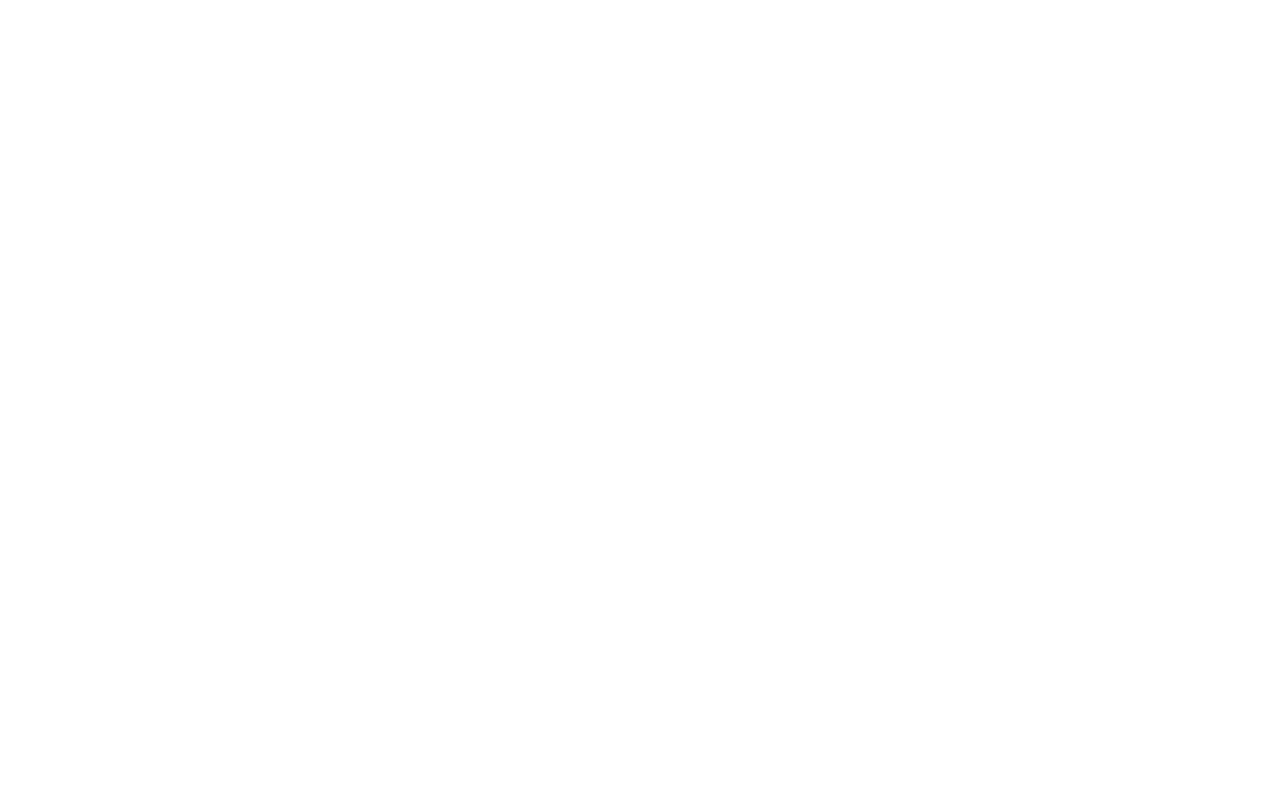
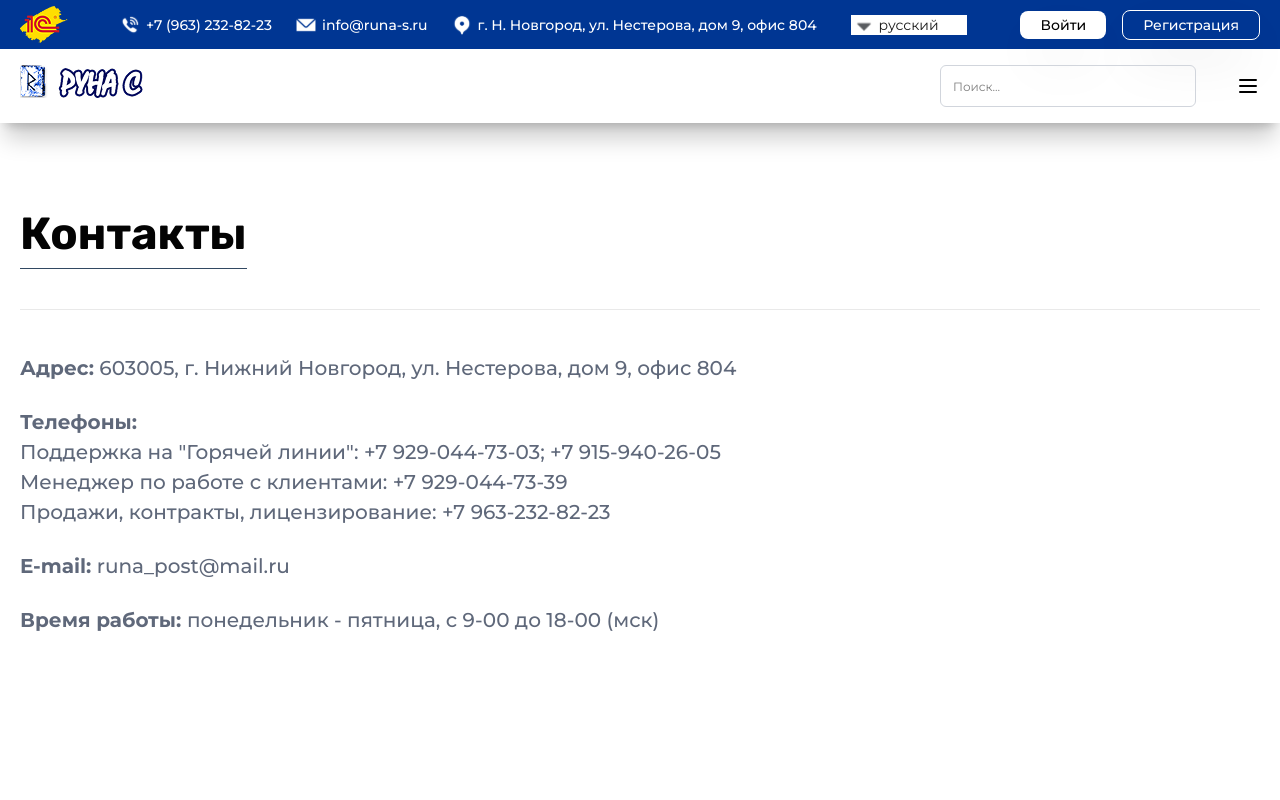
Before and after one commit to Ksarex1/runka, a Vue app in the folder vue/: page /runka/contacts in a window 1280 px wide. Before the commit this address had no page. Shown: the top 800 px of the page. Built offline with nearby package versions, Linux system fonts and the light colour scheme.

Commit message:
+ Contacts

```diff
--- a/vue/src/components/ContentRenderer-Events.vue
+++ b/vue/src/components/ContentRenderer-Events.vue
@@ -35,12 +35,12 @@
         </div>
 
         <!-- Десктопное меню -->
-        <div class="buttons hidden lg:flex gap-[20px] mt-[21px] md:w-[100%]">
+        <div class="buttons hidden lg:flex mt-[21px] md:w-[100%]">
           <router-link to="/news"><Button1 id="butt" v-if="route.path === '/news'">Новости</Button1></router-link>
           <router-link to="/news"><Button2 id="butt" v-if="route.path !== '/news'">Новости</Button2></router-link>
 
-          <router-link to="/calendar"><Button1 id="butt" v-if="route.path === '/calendar'">Календарь мероприятий</Button1></router-link>
-          <router-link to="/calendar"><Button2 id="butt" v-if="route.path !== '/calendar'">Календарь мероприятий</Button2></router-link>
+          <router-link to="/calendar"><Button1 class="ml-[20px]" id="butt" v-if="route.path === '/calendar'">Календарь мероприятий</Button1></router-link>
+          <router-link to="/calendar"><Button2 class="ml-[20px]" id="butt" v-if="route.path !== '/calendar'">Календарь мероприятий</Button2></router-link>
         </div>
       </div>
 
--- a/vue/src/components/Header.vue
+++ b/vue/src/components/Header.vue
@@ -247,7 +247,7 @@
               </ul>
             </li>
             <li class="group relative">
-              <p>Контакты</p>
+              <router-link to="/contacts"><p>Контакты</p></router-link>
             </li>
           </ul>
         </div>
--- a/vue/src/router/index.js
+++ b/vue/src/router/index.js
@@ -19,6 +19,7 @@
 import Client_Licences from "@/views/1C_Client_Licenses.vue"
 import Server_Licences from "@/views/1C_Server_Licenses.vue"
 import Services from "@/views/1C_Services.vue"
+import Contacts from "@/views/Contacts.vue"
 
 import { isAuthenticated } from '../auth.js';
 
@@ -43,6 +44,7 @@
     { path: '/1c-server-license', component: Server_Licences },
     { path: '/1c-client-license', component: Client_Licences },
     { path: '/1c-services', component: Services },
+    { path: '/contacts', component: Contacts },
     {
         path: '/1c-gos/:id',
         name: 'ProductDetail',
--- /dev/null
+++ b/vue/src/views/Contacts.vue
@@ -0,0 +1,35 @@
+<script>
+import Header from "@/components/Header.vue";
+import Footer from "@/components/Footer.vue";
+export default {
+  components:{Header, Footer},
+  name: "Contacts"
+}
+</script>
+
+<template>
+<Header/>
+  <section class="mt-[200px] mb-[50px]">
+    <div class="container">
+      <h2 class="text-[45px] font-bold border-b border-b-[#324962] border-b-[1px] text-[#030303]">Контакты</h2>
+      <div class="osnova mt-[40px] pt-[43px] border-t border-t-[#E9E9E9] border-t-[1px] flex flex-col">
+        <p class="text1 text-[#5F687A] xl:text-[20px] lg:text-[18px] md:text-[16px] sm:text-[15px]"><strong>Адрес:</strong> 603005, г. Нижний Новгород, ул. Нестерова, дом 9, офис 804</p><br>
+        <p class="text1 text-[#5F687A] xl:text-[20px] lg:text-[18px] md:text-[16px] sm:text-[15px]"><strong>Телефоны: </strong></p>
+        <p class="text1 text-[#5F687A] xl:text-[20px] lg:text-[18px] md:text-[16px] sm:text-[15px]">Поддержка на "Горячей линии": +7 929-044-73-03; +7 915-940-26-05</p>
+        <p class="text1 text-[#5F687A] xl:text-[20px] lg:text-[18px] md:text-[16px] sm:text-[15px]">Менеджер по работе с клиентами:  +7 929-044-73-39</p>
+        <p class="text1 text-[#5F687A] xl:text-[20px] lg:text-[18px] md:text-[16px] sm:text-[15px]">Продажи, контракты, лицензирование:  +7 963-232-82-23</p><br>
+        <p class="text1 text-[#5F687A] xl:text-[20px] lg:text-[18px] md:text-[16px] sm:text-[15px]"><strong>E-mail:</strong> runa_post@mail.ru</p><br>
+        <p class="text1 text-[#5F687A] xl:text-[20px] lg:text-[18px] md:text-[16px] sm:text-[15px]"><strong>Время работы: </strong>понедельник - пятница, с 9-00 до 18-00 (мск)</p><br><br>
+
+        <iframe src="https://yandex.ru/map-widget/v1/?um=constructor%3A9cfa78fd5344cc5158a4baffa15bca9e9e434b7a6a0adb559675d7e57eca60d7&amp;source=constructor" width="100%" height="400" frameborder="0"></iframe>
+      </div>
+    </div>
+  </section>
+  <Footer/>
+</template>
+
+<style scoped>
+h2{
+  display: inline-block;
+}
+</style>
```
